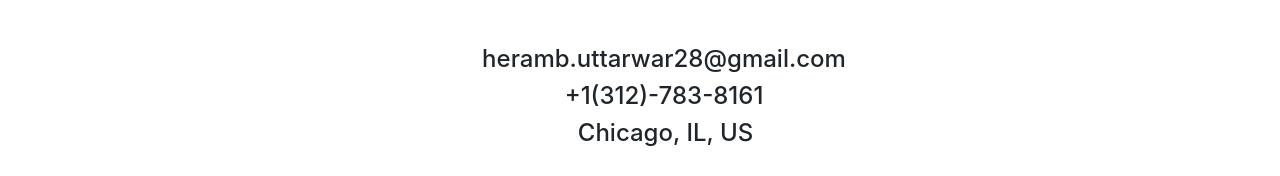
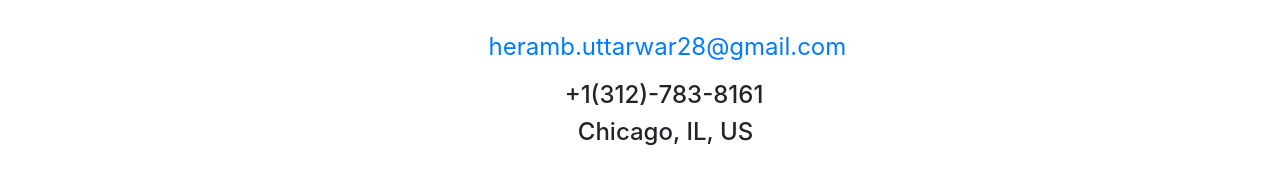
Before and after one commit to huttarwar/huttarwar.github.io, a website with bundled scripts: page index.html in a window 1280 px wide. Shown: the part 4658-4834 px from the top of the page. Built offline with nearby package versions, Linux system fonts and the light colour scheme; files whose address does not match are found by name; a web font is replaced by a local one.

Commit message:
Adding direct mail option

```diff
--- a/index.html
+++ b/index.html
@@ -381,7 +381,7 @@ Management, Object Oriented Analysis and Design, Data Intensive Computing, Enter
 	  <br>
 	  <div align = "center">
 	  <p>
-	  <h3 class="section-heading" style="font-size:24px; align:center"><i class="fa fa-envelope" style="font-size:24px; color:white; margin-right: 1em;"></i><tr>heramb.uttarwar28@gmail.com</h3>
+	  <a class="section-heading" href="mailto:heramb.uttarwar28@gmail.com" style="font-size:24px"><i class="fa fa-envelope" style="font-size:24px; color:white;margin-right: 1em;"></i> heramb.uttarwar28@gmail.com </a>
 	  <h3 class="section-heading" style="font-size:24px"><i class="fa fa-phone" style="font-size:24px; color:white;margin-right: 1em;"></i>+1(312)-783-8161</h3>
 	  <h3 class="section-heading" style="font-size:24px"><i class="fa fa-home" style="font-size:24px; color:white;margin-right: 1em;"></i>Chicago, IL, US</h3>
 	  <br>
```
